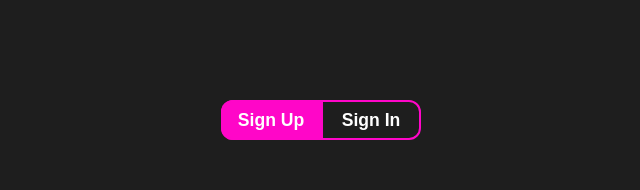
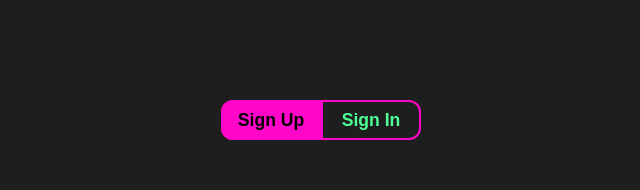
Before and after one commit to SageS3/ChatApp, a React (Create React App) app: page / in a window 1280 px wide. Shown: the top 190 px of the page, without its empty margins (319-959 px from the left). Built offline with nearby package versions, Linux system fonts and the light colour scheme.

Commit message:
Add animation on button font color using useSpring

```diff
--- a/src/components/entrypage/EntryPage.tsx
+++ b/src/components/entrypage/EntryPage.tsx
@@ -1,28 +1,49 @@
-import {useState} from 'react'
-import Register from '../entrypage/Register'
-import Login from './Login'
-import './EntryPage.css'
-import {animated, useSpring} from '@react-spring/web'
-
+import { useState } from "react"
+import Register from "../entrypage/Register"
+import Login from "./Login"
+import "./EntryPage.css"
+import { animated, useSpring } from "@react-spring/web"
 
 const EntryPage = () => {
-  const [form, setForm] = useState<string>('register')
+  const [form, setForm] = useState<string>("register")
 
   const slider = useSpring({
-    config:{ duration: 200},
-    right: form === 'login' ? '0px' : '100px',
-    borderRadius: form === 'login' ? '0 12px 12px 0' : '12px 0 0 12px'
+    config: { duration: 200 },
+    right: form === "login" ? "0px" : "100px",
+    borderRadius: form === "login" ? "0 12px 12px 0" : "12px 0 0 12px",
+  })
+
+  const fontColorChange = useSpring({
+    config: { duration: 200 },
+    color: form === "login" ? "black" : "rgb(77, 255, 148)",
+  })
+
+  const registerFontColorChange = useSpring({
+    config: { duration: 200 },
+    color: form === "register" ? "black" : "rgb(77, 255, 148)",
   })
 
   return (
     <>
-      <div className='toggle'>
-        <animated.span style={slider} className='slider'></animated.span>
-        <button type='button' onClick={() => setForm('register')}>Sign Up</button>
-        <button type='button' onClick={() => setForm('login')}>Sign In</button>
+      <div className="toggle">
+        <animated.span style={slider} className="slider"></animated.span>
+        <animated.button
+          type="button"
+          onClick={() => setForm("register")}
+          style={registerFontColorChange}
+        >
+          Sign Up
+        </animated.button>
+        <animated.button
+          type="button"
+          onClick={() => setForm("login")}
+          style={fontColorChange}
+        >
+          Sign In
+        </animated.button>
       </div>
-      {form === 'register' && <Register setForm={setForm} />}
-      {form === 'login' && <Login/>}
+      {form === "register" && <Register setForm={setForm} />}
+      {form === "login" && <Login />}
     </>
   )
 }
```
